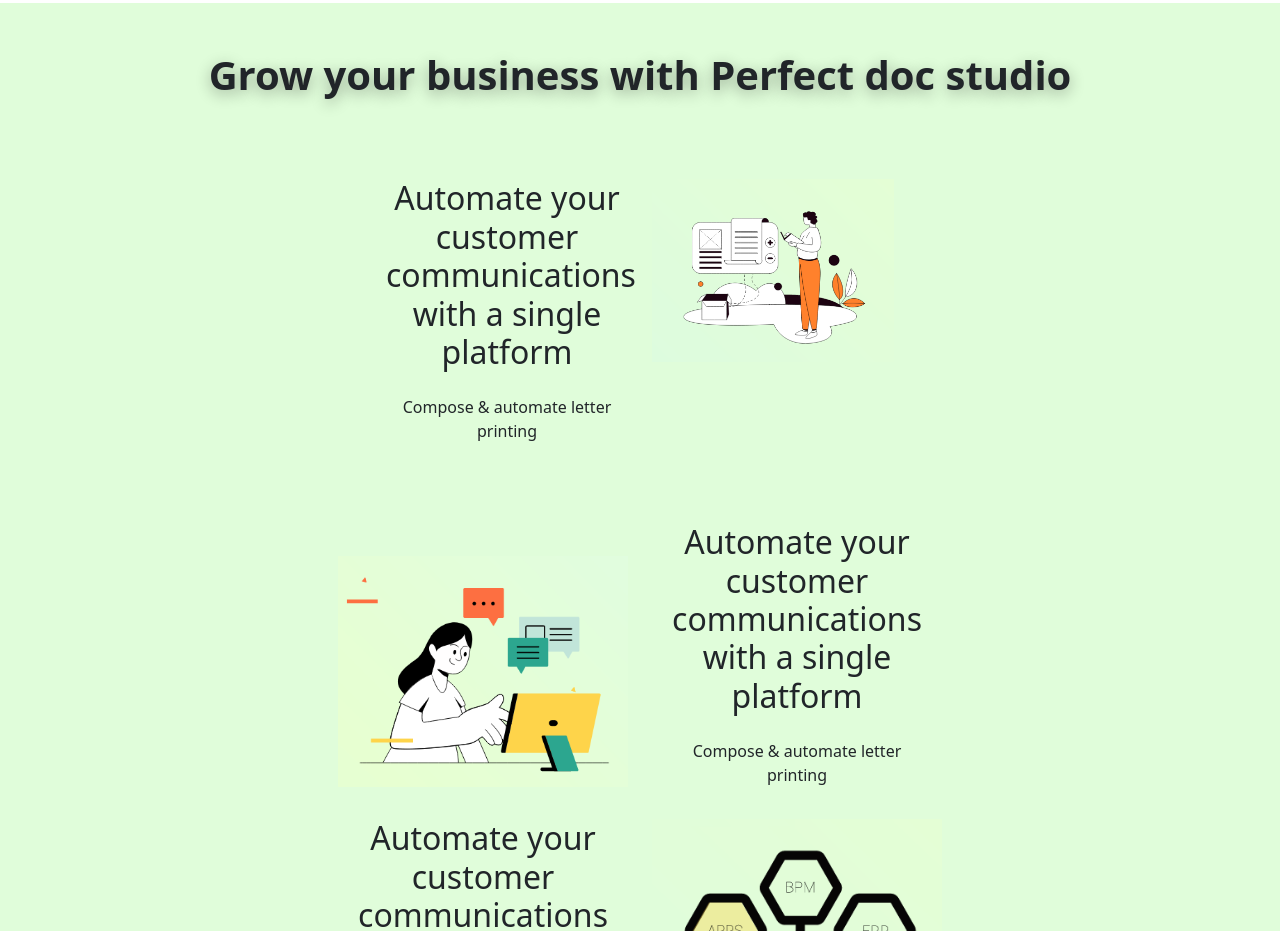
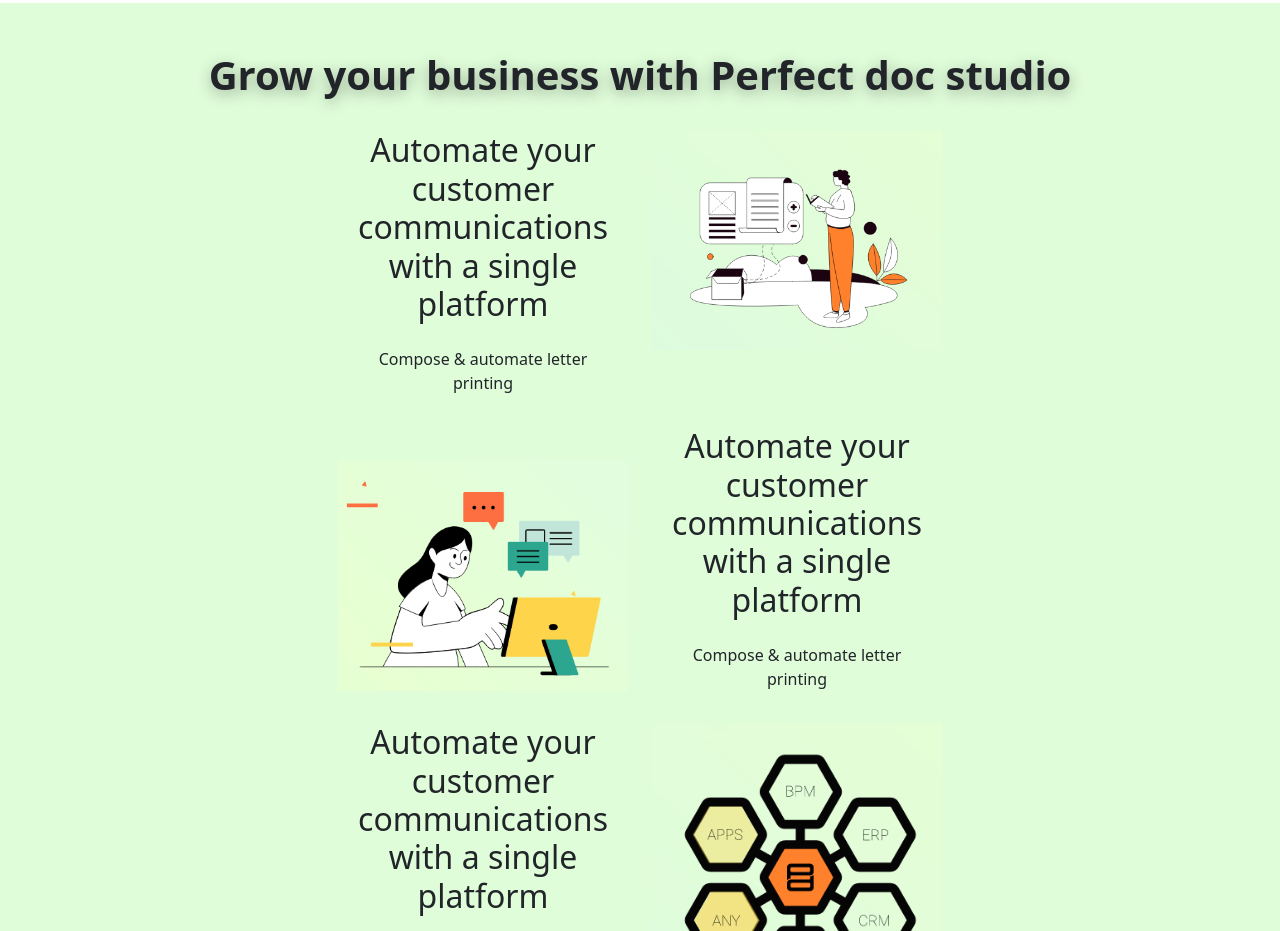
Before and after one commit to Raghulrahu/perfectdoc, a plain HTML site: page index.html in a window 1280 px wide. Shown: the part 3127-4058 px from the top of the page. Drawn offline with nearby package versions, Linux system fonts and the light colour scheme; a script that the page names is missing.

Commit message:
Update index.html

```diff
--- a/index.html
+++ b/index.html
@@ -126,7 +126,7 @@
 <h1 class=" fw-bold  pt-5 text-center" style="text-shadow: rgb(0 0 0 / 33%) 0px 3.54292px 15.0574px;"> Grow your business with Perfect doc studio  </h1><br>
 
 <div class="container-fluid ">
-  <div class="row  w-50 p-5 mx-auto text-center" >
+  <div class="row  w-50  mx-auto text-center" >
     <div class="col-lg-6   col-sm-12  my-auto">
       <h2 class="lg-p-5">Automate your customer communications with a single platform</h2>
       <p class="p-3">Compose & automate letter printing</p>
```
